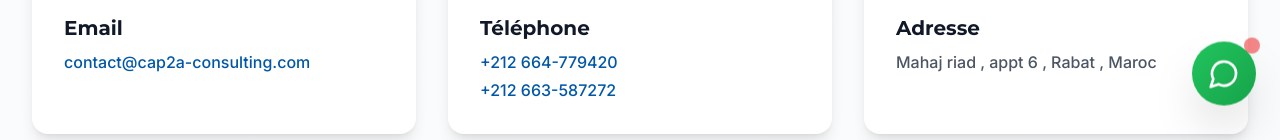
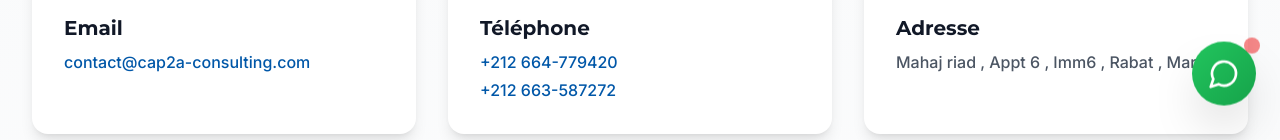
Before and after one commit to tahaidyahia1/projetzakaria, a React (Vite) app: page / in a window 1280 px wide. Both pictures are taken after a click on the button "Commencer". Shown: the part 655-795 px from the top of the page. Built offline with nearby package versions, Linux system fonts and the light colour scheme.

Commit message:
Updated Contact.tsx

```diff
--- a/src/pages/Contact.tsx
+++ b/src/pages/Contact.tsx
@@ -45,7 +45,7 @@ export default function Contact() {
     {
       icon: MapPin,
       title: 'Adresse',
-      value: 'Mahaj riad , appt 6 , Rabat , Maroc',
+      value: 'Mahaj riad , Appt 6 , Imm6 , Rabat , Maroc',
       link: null,
     },
   ];
```
